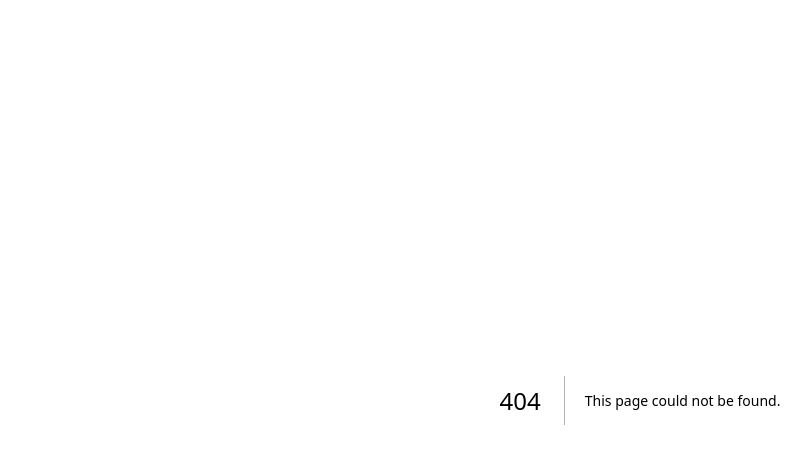
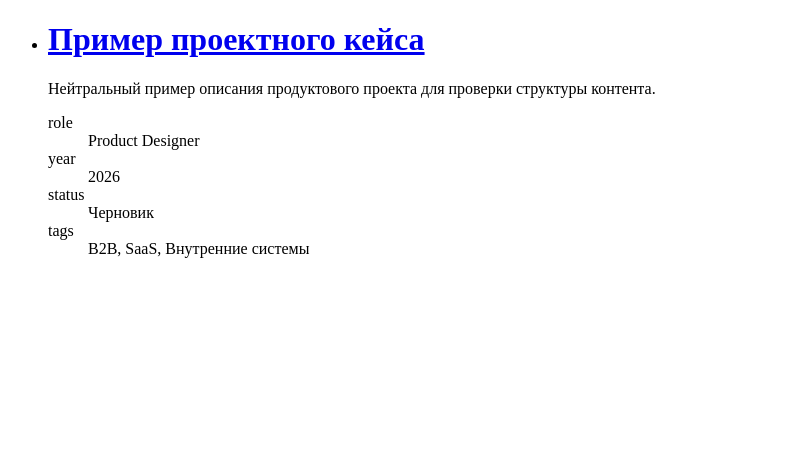
Before and after one commit to Qoalza/Design-portfolio-site, a Next.js app: page /projects in a window 1280 px wide. Before the commit this address had no page. Shown: the top 464 px of the page, without its empty margins (0-811 px from the left). Built offline with nearby package versions, Linux system fonts and the light colour scheme.

Commit message:
Add projects list page

```diff
--- /dev/null
+++ b/src/app/projects/page.tsx
@@ -0,0 +1,39 @@
+import Link from "next/link";
+import { getAllProjects } from "../../lib/projects";
+
+export default function ProjectsPage() {
+  const projects = getAllProjects();
+
+  return (
+    <main>
+      <ul>
+        {projects.map((project) => (
+          <li key={project.slug}>
+            <h1>
+              <Link href={`/projects/${project.slug}`}>{project.title}</Link>
+            </h1>
+            <p>{project.description}</p>
+            <dl>
+              <div>
+                <dt>role</dt>
+                <dd>{project.role}</dd>
+              </div>
+              <div>
+                <dt>year</dt>
+                <dd>{project.year}</dd>
+              </div>
+              <div>
+                <dt>status</dt>
+                <dd>{project.status}</dd>
+              </div>
+              <div>
+                <dt>tags</dt>
+                <dd>{project.tags.join(", ")}</dd>
+              </div>
+            </dl>
+          </li>
+        ))}
+      </ul>
+    </main>
+  );
+}
```
Also changed, not shown: src/app/projects-test/page.tsx (deleted, +0 -24 lines).
